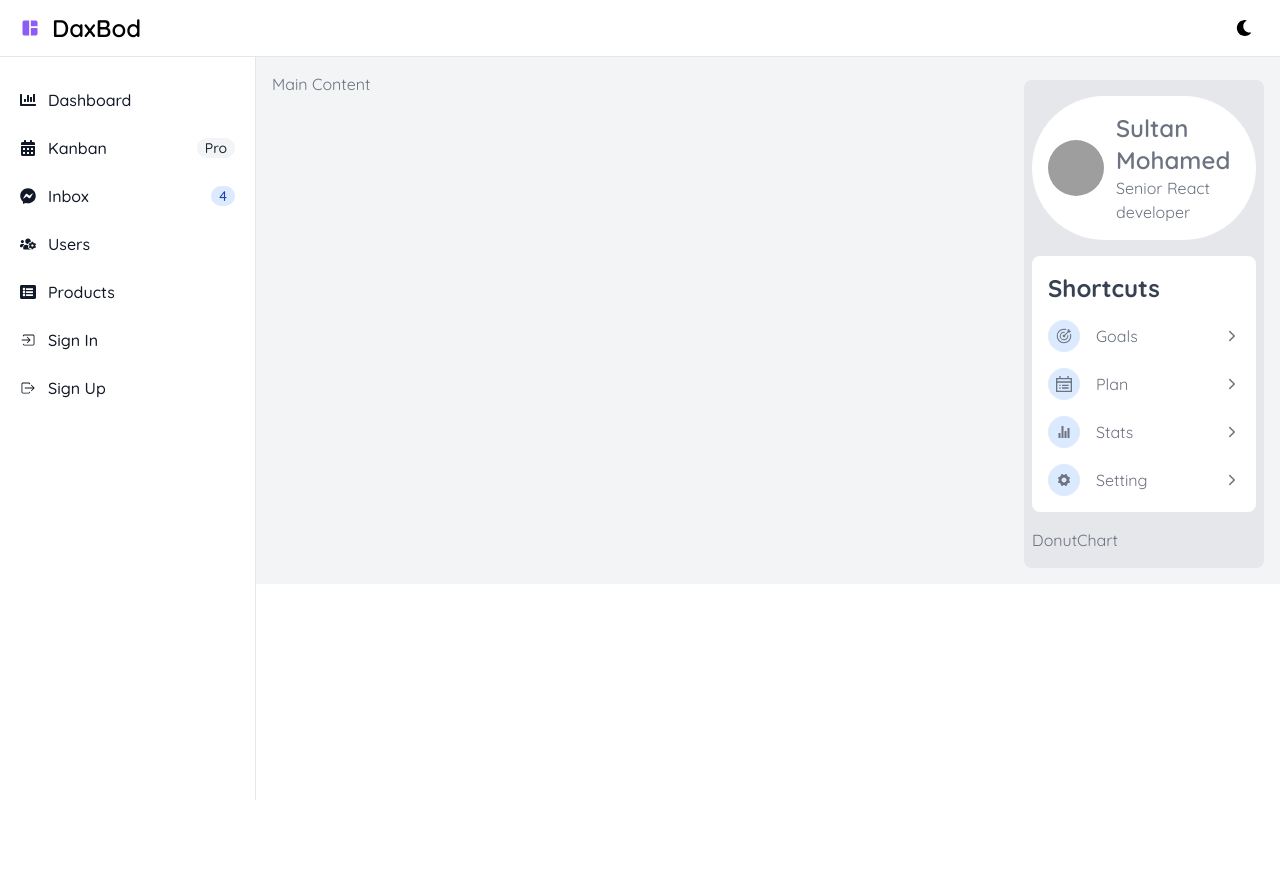
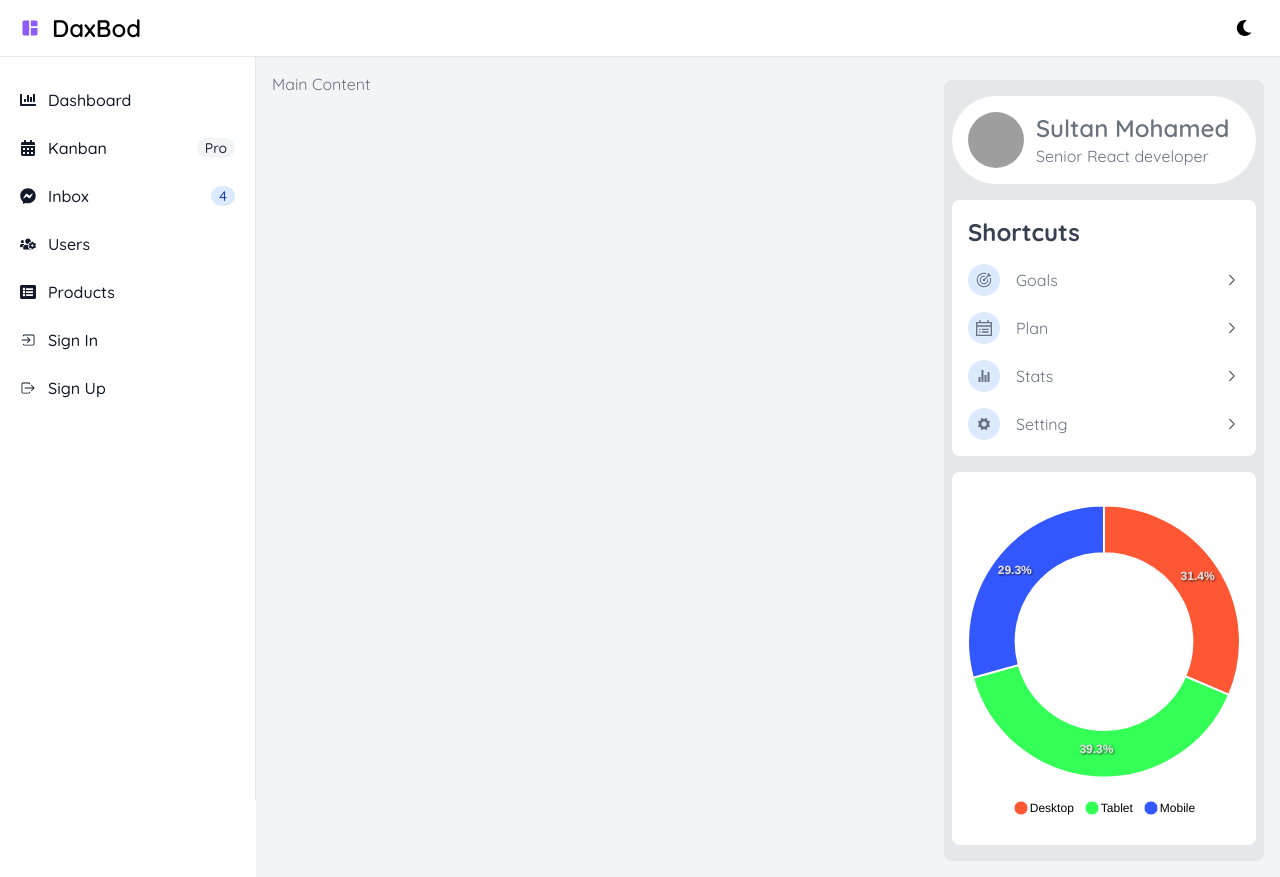
Before and after one commit to Elsoltan98/DaxBod, a React (Vite) app: page / in a window 1280 px wide. Before the commit the page ends 800 px from the top, so only its background shows below. Built offline with nearby package versions, Linux system fonts and the light colour scheme; grey boxes are pictures that could not be loaded.

Commit message:
Add Header props

```diff
--- a/package.json
+++ b/package.json
@@ -10,7 +10,9 @@
     "preview": "vite preview"
   },
   "dependencies": {
+    "apexcharts": "^4.4.0",
     "react": "^18.3.1",
+    "react-apexcharts": "^1.7.0",
     "react-dom": "^18.3.1",
     "react-icons": "^5.4.0"
   },
--- a/src/Components/Profile/DonutChart.tsx
+++ b/src/Components/Profile/DonutChart.tsx
@@ -1,5 +1,55 @@
-const DonutChart = () => {
-  return <div>DonutChart</div>;
+import { FC } from "react";
+import Chart from "react-apexcharts";
+interface DonutChartProps {
+  darkMode?: boolean;
+}
+
+const DonutChart: FC<DonutChartProps> = ({ darkMode }) => {
+  const options = {
+    series: [44, 55, 41],
+    options: {
+      chart: {
+        type: "donut" as const,
+        height: 350,
+      },
+      labels: ["Desktop", "Tablet", "Mobile"],
+      colors: ["#FF5733", "#33FF57", "#3357FF"],
+      legend: {
+        position: "bottom" as const,
+        labels: {
+          colors: darkMode ? "#dddddd" : "#000000",
+        },
+      },
+      dataLabels: {
+        style: {
+          colors: ["#dddddd"],
+        },
+      },
+      responsive: [
+        {
+          breakpoint: 480,
+          options: {
+            chart: {
+              width: 200,
+            },
+            legend: {
+              position: "bottom",
+            },
+          },
+        },
+      ],
+    },
+  };
+  return (
+    <div className="py-6 bg-white rounded-lg p-5 flex dark:bg-gray-600 items-center justify-center">
+      <Chart
+        options={options.options}
+        series={options.series}
+        type="donut"
+        height={325}
+      />
+    </div>
+  );
 };
 
 export default DonutChart;
--- a/src/Components/Profile/index.tsx
+++ b/src/Components/Profile/index.tsx
@@ -3,7 +3,7 @@ import ShortCuts from "./ShortCuts";
 import User from "./User";
 const Profile = () => {
   return (
-    <div className="px-2 py-4 mt-2 bg-gray-200 rounded-lg w-full dark:bg-gray-700 lg:w-60 flex flex-col justify-between gap-4">
+    <div className="px-2 py-4 mt-2 bg-gray-200 rounded-lg  w-full dark:bg-gray-700 lg:w-80 flex flex-col justify-between gap-4">
       <User />
       <ShortCuts />
       <DonutChart />
```
Also changed, not shown: 1 other file (tests, documents, lock files or other folders).
